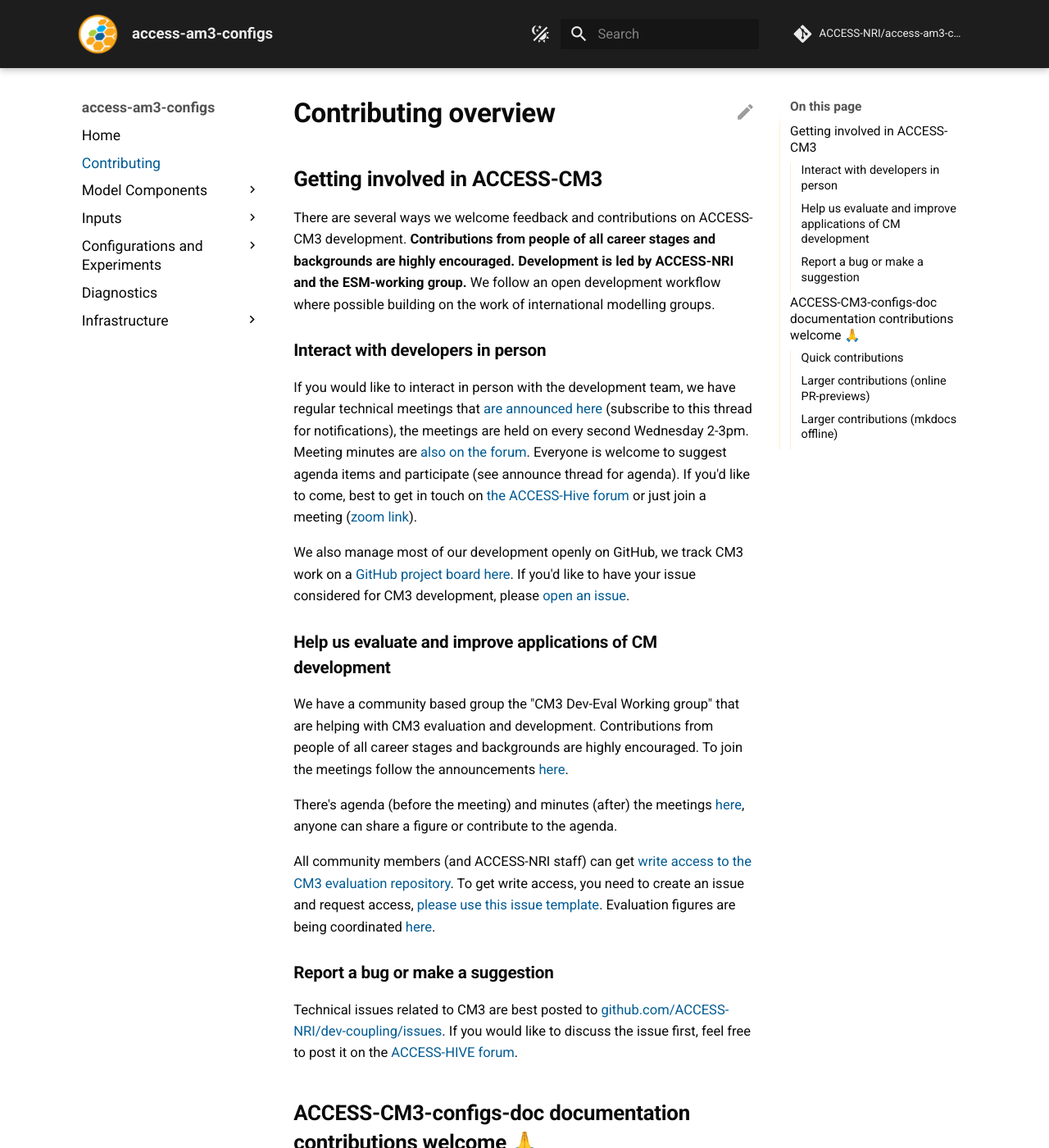
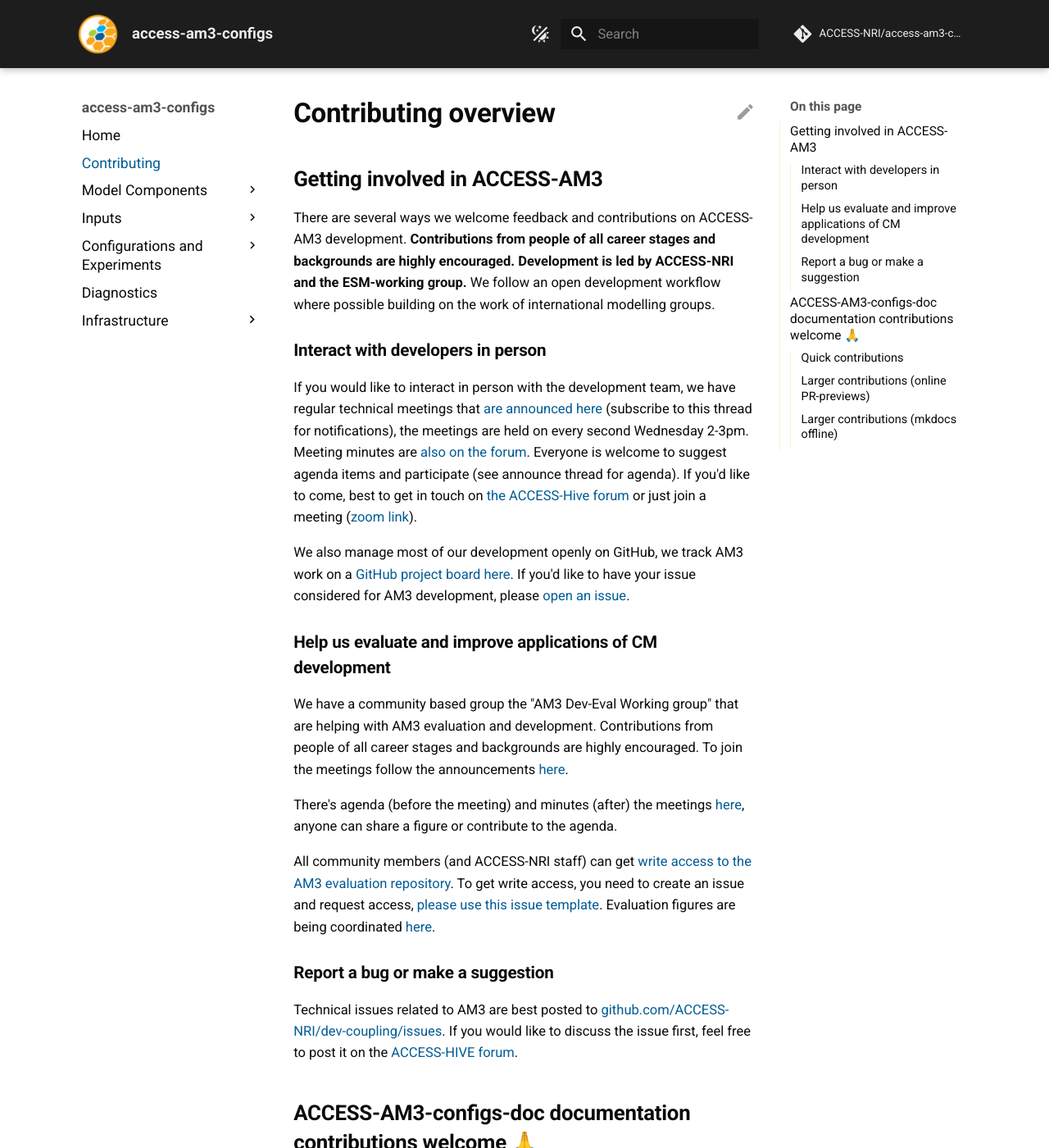
Before and after one commit to ACCESS-NRI/access-am3-configs-doc, an MkDocs documentation site: the page built from documentation/docs/pages/contributing/index.md, in a window 1280 px wide and 1400 px high. Shown: the whole window at 82% size. Built offline with MkDocs 1.6.1 and Material for MkDocs 9.7.7, drawn with Linux system fonts in a browser that asks for light colours; comment, search, counter and statistics services are not loaded.

Commit message:
Missed caps versions of CM3

```diff
--- a/documentation/docs/pages/contributing/index.md
+++ b/documentation/docs/pages/contributing/index.md
@@ -1,26 +1,26 @@
-## Getting involved in ACCESS-CM3
+## Getting involved in ACCESS-AM3
 
-There are several ways we welcome feedback and contributions on ACCESS-CM3 development. **Contributions from people of all career stages and backgrounds are highly encouraged. Development is led by ACCESS-NRI and the ESM-working group.** We follow an open development workflow where possible building on the work of international modelling groups.
+There are several ways we welcome feedback and contributions on ACCESS-AM3 development. **Contributions from people of all career stages and backgrounds are highly encouraged. Development is led by ACCESS-NRI and the ESM-working group.** We follow an open development workflow where possible building on the work of international modelling groups.
 
 ### Interact with developers in person
 
 If you would like to interact in person with the development team, we have regular technical meetings that [are announced here](https://forum.access-hive.org.au/t/access-am3-technical-meetings-announce/5418) (subscribe to this thread for notifications), the meetings are held on every second Wednesday 2-3pm. Meeting minutes are [also on the forum](https://forum.access-hive.org.au/t/access-am3-technical-meeting-minutes/5429). Everyone is welcome to suggest agenda items and participate (see announce thread for agenda). If you'd like to come, best to get in touch on [the ACCESS-Hive forum](https://forum.access-hive.org.au/c/esm/coupled-model/71) or just join a meeting ([zoom link](https://anu.zoom.us/j/83117761719?pwd=DGwVcKiyoaoVJhRp5tc5rPWYD7ZlO5.1)).
 
-We also manage most of our development openly on GitHub, we track CM3 work on a [GitHub project board here](https://github.com/orgs/ACCESS-NRI/projects/15/views/1). If you'd like to have your issue considered for CM3 development, please [open an issue](https://github.com/ACCESS-NRI/dev_coupling/issues/new).
+We also manage most of our development openly on GitHub, we track AM3 work on a [GitHub project board here](https://github.com/orgs/ACCESS-NRI/projects/15/views/1). If you'd like to have your issue considered for AM3 development, please [open an issue](https://github.com/ACCESS-NRI/dev_coupling/issues/new).
 
 ### Help us evaluate and improve applications of CM development
 
-We have a community based group the "CM3 Dev-Eval Working group" that are helping with CM3 evaluation and development. Contributions from people of all career stages and backgrounds are highly encouraged. To join the meetings follow the announcements [here](https://forum.access-hive.org.au/t/esm-working-group-announce/567/67).
+We have a community based group the "AM3 Dev-Eval Working group" that are helping with AM3 evaluation and development. Contributions from people of all career stages and backgrounds are highly encouraged. To join the meetings follow the announcements [here](https://forum.access-hive.org.au/t/esm-working-group-announce/567/67).
 
 There's agenda (before the meeting) and minutes (after) the meetings [here](https://forum.access-hive.org.au/t/am3-dev-eval-working-group-meeting-minutes-2025/5393), anyone can share a figure or contribute to the agenda.
 
-All community members (and ACCESS-NRI staff) can get [write access to the CM3 evaluation repository](https://github.com/ACCESS-Community-Hub/access-am3-paper-1/). To get write access, you need to create an issue and request access, [please use this issue template](https://github.com/ACCESS-Community-Hub/access-am3-paper-1/issues/new?template=add-user-request-to--access-am3-1-repository-.md). Evaluation figures are being coordinated [here](https://github.com/ACCESS-Community-Hub/access-am3-paper-1/issues/1).
+All community members (and ACCESS-NRI staff) can get [write access to the AM3 evaluation repository](https://github.com/ACCESS-Community-Hub/access-am3-paper-1/). To get write access, you need to create an issue and request access, [please use this issue template](https://github.com/ACCESS-Community-Hub/access-am3-paper-1/issues/new?template=add-user-request-to--access-am3-1-repository-.md). Evaluation figures are being coordinated [here](https://github.com/ACCESS-Community-Hub/access-am3-paper-1/issues/1).
 
 ### Report a bug or make a suggestion
 
-Technical issues related to CM3 are best posted to [github.com/ACCESS-NRI/dev-coupling/issues](https://github.com/ACCESS-NRI/dev_coupling/issues/new). If you would like to discuss the issue first, feel free to post it on the [ACCESS-HIVE forum](https://forum.access-hive.org.au/c/esm/coupled-model/71).
+Technical issues related to AM3 are best posted to [github.com/ACCESS-NRI/dev-coupling/issues](https://github.com/ACCESS-NRI/dev_coupling/issues/new). If you would like to discuss the issue first, feel free to post it on the [ACCESS-HIVE forum](https://forum.access-hive.org.au/c/esm/coupled-model/71).
 
-## ACCESS-CM3-configs-doc documentation contributions welcome 🙏
+## ACCESS-AM3-configs-doc documentation contributions welcome 🙏
 This documentation is a work in progress, and we welcome any contributions, including corrections and suggestions.
 
 All contributions are welcome but we would particularly appreciate text suggestions (below). Contributions can be made in a few ways:
```
Also changed, not shown: documentation/docs/pages/index.md (+3 -3 lines).
